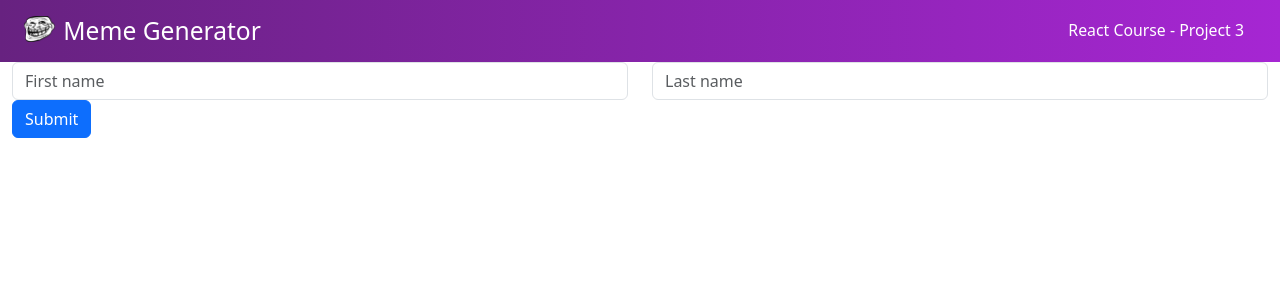
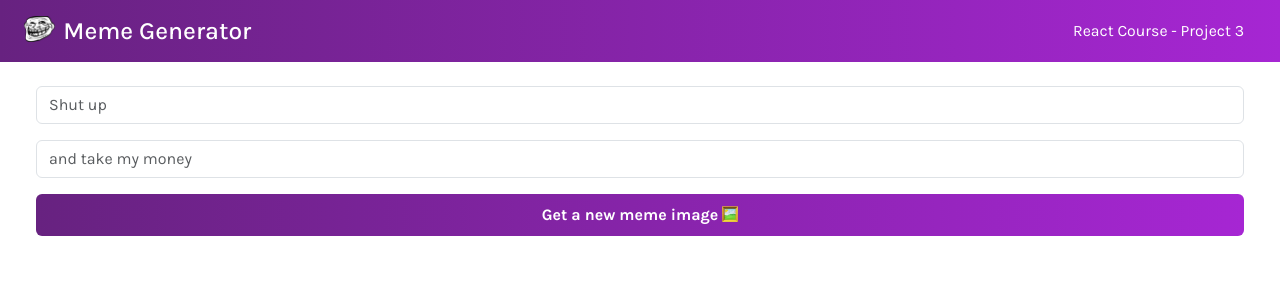
Before and after one commit to luyvannda/meme-generator, a React (Vite) app: page / in a window 1280 px wide. Shown: the top 300 px of the page. Built offline with nearby package versions, Linux system fonts and the light colour scheme; the HTML template or start-up script is replaced by a standard one.

Commit message:
use bootstrap to style Meme component

```diff
--- a/src/App.css
+++ b/src/App.css
@@ -1,3 +1,4 @@
+@import url("https://fonts.googleapis.com/css2?family=Karla:wght@400;500;700&display=swap");
 * {
   padding: 0;
   margin: 0;
@@ -10,6 +11,10 @@
 
 html {
   font-size: 16px;
+}
+
+body {
+  font-family: "Karla", sans-serif;
 }
 
 #header-component {
@@ -26,4 +31,14 @@ html {
 #header-component #header-right p {
   font-size: calc(0.75rem + 0.3vw);
   margin-bottom: 0;
+}
+
+#meme-component #meme-button {
+  background-image: linear-gradient(to right, #672280, #A626D3);
+  border: 1px solid transparent;
+  -o-border-image: linear-gradient(to right, #672280, #A626D3) 1;
+     border-image: linear-gradient(to right, #672280, #A626D3) 1;
+}
+#meme-component #meme-button p {
+  margin-bottom: 0;
 }/*# sourceMappingURL=App.css.map */
--- a/src/App.scss
+++ b/src/App.scss
@@ -1,3 +1,6 @@
+@import url('https://fonts.googleapis.com/css2?family=Karla:wght@400;500;700&display=swap');
+
+
 $left-purple-gradient: #672280;
 $right-purple-gradient: #A626D3;
 
@@ -15,6 +18,10 @@ $right-purple-gradient: #A626D3;
 
 html {
   font-size: 16px;
+}
+
+body {
+  font-family: 'Karla', sans-serif;
 }
 
 #header-component {
@@ -42,3 +49,20 @@ html {
   }
 
 }
+
+#meme-component {
+
+  #meme-button {
+    background-image: linear-gradient(to right,
+        $left-purple-gradient,
+        $right-purple-gradient );
+
+    border: 1px solid transparent;
+    border-image: linear-gradient(to right, $left-purple-gradient, $right-purple-gradient) 1;
+
+
+    p {
+      margin-bottom: 0;
+    }
+  }
+}
--- a/src/components/Meme.jsx
+++ b/src/components/Meme.jsx
@@ -5,20 +5,25 @@ import Row from 'react-bootstrap/Row';
 
 export default function Meme() {
   return (
-    <div className="container-fluid">
-      <Form>
+    <div id='meme-component' className="container-fluid mt-3">
+      <Form className='mt-4 mx-3 mx-md-4'>
         <Row>
-          <Col>
-            <Form.Control placeholder="First name" />
+          <Col sm={9} md={12} className='mb-3'>
+            <Form.Control placeholder="Shut up" />
           </Col>
-          <Col>
-            <Form.Control placeholder="Last name" />
+          <Col sm={9} md={12} className='mb-3'>
+            <Form.Control placeholder="and take my money" />
+          </Col>
+
+          <Col sm={9} md={12}>
+            <Button className='w-100 pt-2 pb-2 d-flex justify-content-center align-items-center gap-1' id='meme-button'
+              type="submit">
+              <p className='fs-6 fw-bold'>Get a new meme image </p>
+              <img src="/painting-icon.png" alt="a painting icon" />
+            </Button>
           </Col>
         </Row>
 
-        <Button variant="primary" type="submit">
-          Submit
-        </Button>
       </Form>
     </div>
   )
```
Also changed, not shown: public/painting-icon.png (added), 1 other file (tests, documents, lock files or other folders).
